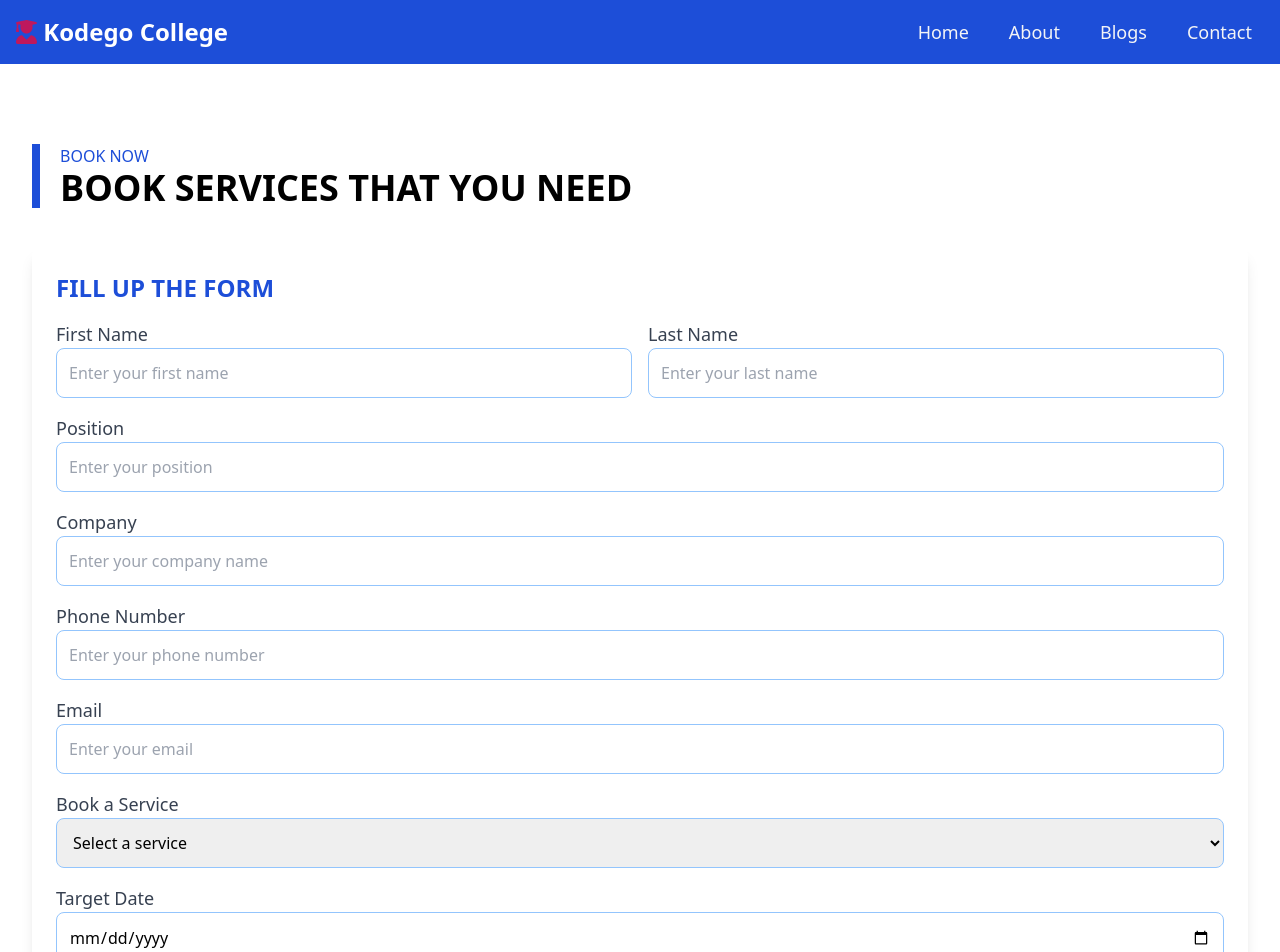
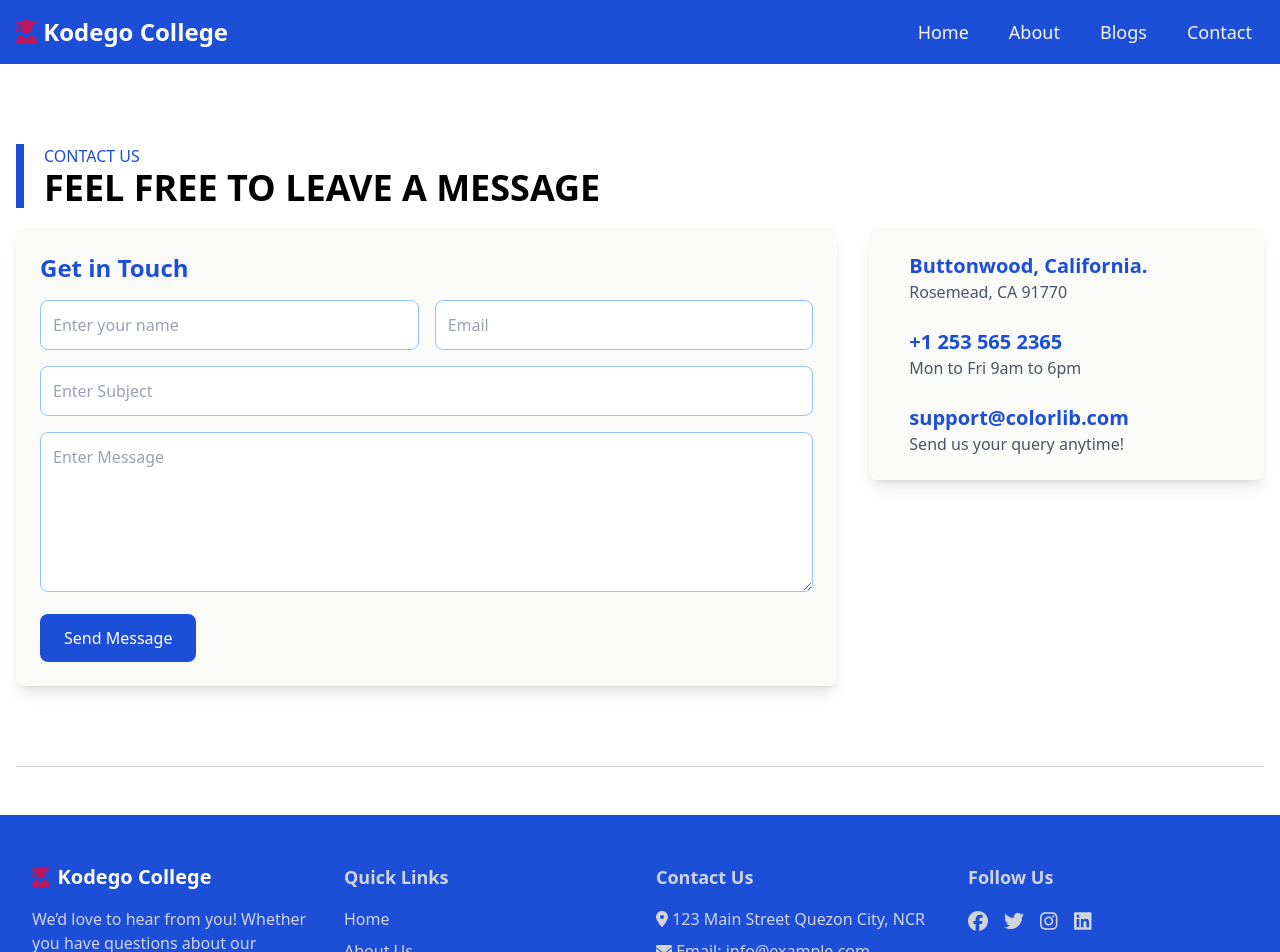
Before and after one commit to JohnJayvee/reactMP, a React (Vite) app: page /contact in a window 1280 px wide. Shown: the top 952 px of the page. Built offline with nearby package versions, Linux system fonts and the light colour scheme.

Commit message:
fix form

```diff
--- a/src/components/ContactForm.jsx
+++ b/src/components/ContactForm.jsx
@@ -1,208 +1,123 @@
 import React, { useState } from 'react';
 import axios from 'axios';
-import { toast, ToastContainer } from 'react-toastify';
+import { ToastContainer, toast } from 'react-toastify';
 import 'react-toastify/dist/ReactToastify.css';
 
-function BookingForm() {
+const ContactForm = () => {
     const [formData, setFormData] = useState({
-        firstName: '',
-        lastName: '',
+        name: '',
         email: '',
-        position: '',
-        cellphoneNumber: '',
-        company: '',
-        service: '',
-        targetDate: '',
+        subject: '',
         message: ''
     });
-
     const [errors, setErrors] = useState({});
 
-    const handleSubmit = async (event) => {
-        event.preventDefault();
+    const handleInputChange = (e) => {
+        const { name, value } = e.target;
+        setFormData({ ...formData, [name]: value });
+        setErrors({ ...errors, [name]: '' });
+    };
 
+    const handleSubmit = async (e) => {
+        e.preventDefault();
         try {
-            const response = await axios.post('http://kodegoapi.test/api/order/create', formData, {
-                headers: {
-                    'Content-Type': 'application/json'
+            const response = await axios.post(
+                'http://kodegoapi.test/api/message/create',
+                formData,
+                {
+                    headers: {
+                        'Content-Type': 'application/json'
+                    }
                 }
-            });
-
-            console.log('Response:', response.data);
-            toast.success('Form submitted successfully!');
-            // Reset form after successful submission
-            setFormData({
-                firstName: '',
-                lastName: '',
-                email: '',
-                position: '',
-                cellphoneNumber: '',
-                company: '',
-                service: '',
-                targetDate: '',
-                message: ''
-            });
-            setErrors({});
+            );
+            if (response.status === 200 || response.status === 201) {
+                toast.success('Message sent successfully!');
+                console.log(response)
+                setFormData({ name: '', email: '', subject: '', message: '' });
+                setErrors({});
+            } else {
+                toast.error('Failed to send message.');
+            }
         } catch (error) {
-            console.error('Error:', error);
-            if (error.response && error.response.data && error.response.data.errors) {
-                const { errors: apiErrors } = error.response.data;
+            if (error.response && error.response.status === 422) {
+                const apiErrors = error.response.data.errors || {};
                 setErrors(apiErrors);
-                toast.error('Please check the form for errors.');
+                toast.error('Validation error. Please check the fields.');
+                console.log(error.response);
             } else {
-                toast.error('An error occurred. Please try again later.');
+                toast.error('Failed to send message.');
             }
         }
     };
 
-    const handleInputChange = (event) => {
-        const { name, value } = event.target;
-        setFormData({ ...formData, [name]: value });
-        // Clear error for the current input field on change
-        setErrors({ ...errors, [name]: null });
-    };
-
     return (
         <div className="container mx-auto mt-20 px-4">
-            <div className="flex justify-center">
-                <div className="w-full max-w-7xl px-4 mb-8">
-                    <div className="border-l-8 border-blue-700 pl-5 mb-5">
-                        <h6 className="text-blue-700 text-md uppercase">Book Now</h6>
-                        <h1 className="text-3xl lg:text-4xl uppercase font-bold mb-10">Book services that you need</h1>
-                    </div>
-                    <div className="bg-white rounded-lg shadow-lg p-6">
-                        <h2 className="text-2xl font-semibold text-blue-700 mb-4 uppercase">Fill up the form</h2>
-                        <form onSubmit={handleSubmit}>
+            <div className="border-l-8 border-blue-700 pl-5 mb-5">
+                <h6 className="text-blue-700 text-md uppercase">Contact Us</h6>
+                <h1 className="text-3xl lg:text-4xl uppercase font-bold mb-5">Feel free to leave a message</h1>
+            </div>
+            <div className="flex flex-wrap -mx-4">
+                <div className="w-full lg:w-8/12 px-4 mb-8">
+                    <div className="bg-stone-50 rounded-lg shadow-lg p-6">
+                        <h2 className="text-2xl font-semibold text-blue-700 mb-4">Get in Touch</h2>
+                        <form onSubmit={handleSubmit} noValidate>
                             <div className="flex flex-wrap -mx-2">
                                 <div className="w-full md:w-1/2 px-2 mb-4">
-                                    <label htmlFor="first-name" className="block text-lg font-medium text-gray-700">First Name</label>
                                     <input
-                                        className={`form-control w-full p-3 border rounded-lg focus:outline-none ${errors.firstName ? 'border-red-500' : 'border-blue-300'}`}
-                                        name="firstName"
-                                        id="first-name"
+                                        className={`form-control w-full p-3 border rounded-lg focus:outline-none ${errors.name ? 'border-red-500' : 'border-blue-300'
+                                            }`}
+                                        name="name"
+                                        id="name"
                                         type="text"
-                                        placeholder="Enter your first name"
-                                        required
-                                        value={formData.firstName}
+                                        value={formData.name}
                                         onChange={handleInputChange}
+                                        onFocus={(e) => (e.target.placeholder = '')}
+                                        onBlur={(e) => (e.target.placeholder = 'Enter your name')}
+                                        placeholder="Enter your name"
                                     />
-                                    {errors.firstName && <p className="text-red-500 text-xs mt-1">{errors.firstName[0]}</p>}
+                                    {errors.name && <p className="text-red-500 text-xs mt-1">{errors.name[0]}</p>}
                                 </div>
                                 <div className="w-full md:w-1/2 px-2 mb-4">
-                                    <label htmlFor="last-name" className="block text-lg font-medium text-gray-700">Last Name</label>
                                     <input
-                                        className={`form-control w-full p-3 border rounded-lg focus:outline-none ${errors.lastName ? 'border-red-500' : 'border-blue-300'}`}
-                                        name="lastName"
-                                        id="last-name"
-                                        type="text"
-                                        placeholder="Enter your last name"
-                                        required
-                                        value={formData.lastName}
-                                        onChange={handleInputChange}
-                                    />
-                                    {errors.lastName && <p className="text-red-500 text-xs mt-1">{errors.lastName[0]}</p>}
-                                </div>
-                                <div className="w-full px-2 mb-4">
-                                    <label htmlFor="position" className="block text-lg font-medium text-gray-700">Position</label>
-                                    <input
-                                        className={`form-control w-full p-3 border rounded-lg focus:outline-none ${errors.position ? 'border-red-500' : 'border-blue-300'}`}
-                                        name="position"
-                                        id="position"
-                                        type="text"
-                                        placeholder="Enter your position"
-                                        required
-                                        value={formData.position}
-                                        onChange={handleInputChange}
-                                    />
-                                    {errors.position && <p className="text-red-500 text-xs mt-1">{errors.position[0]}</p>}
-                                </div>
-                                <div className="w-full px-2 mb-4">
-                                    <label htmlFor="company" className="block text-lg font-medium text-gray-700">Company</label>
-                                    <input
-                                        className={`form-control w-full p-3 border rounded-lg focus:outline-none ${errors.company ? 'border-red-500' : 'border-blue-300'}`}
-                                        name="company"
-                                        id="company"
-                                        type="text"
-                                        placeholder="Enter your company name"
-                                        required
-                                        value={formData.company}
-                                        onChange={handleInputChange}
-                                    />
-                                    {errors.company && <p className="text-red-500 text-xs mt-1">{errors.company[0]}</p>}
-                                </div>
-                                <div className="w-full px-2 mb-4">
-                                    <label htmlFor="phone-number" className="block text-lg font-medium text-gray-700">Phone Number</label>
-                                    <input
-                                        className={`form-control w-full p-3 border rounded-lg focus:outline-none ${errors.cellphoneNumber ? 'border-red-500' : 'border-blue-300'}`}
-                                        name="cellphoneNumber"
-                                        id="phone-number"
-                                        type="text"
-                                        placeholder="Enter your phone number"
-                                        required
-                                        value={formData.cellphoneNumber}
-                                        onChange={handleInputChange}
-                                    />
-                                    {errors.cellphoneNumber && <p className="text-red-500 text-xs mt-1">{errors.cellphoneNumber[0]}</p>}
-                                </div>
-                                <div className="w-full px-2 mb-4">
-                                    <label htmlFor="email" className="block text-lg font-medium text-gray-700">Email</label>
-                                    <input
-                                        className={`form-control w-full p-3 border rounded-lg focus:outline-none ${errors.email ? 'border-red-500' : 'border-blue-300'}`}
+                                        className={`form-control w-full p-3 border rounded-lg focus:outline-none ${errors.email ? 'border-red-500' : 'border-blue-300'
+                                            }`}
                                         name="email"
                                         id="email"
                                         type="email"
-                                        placeholder="Enter your email"
-                                        required
                                         value={formData.email}
                                         onChange={handleInputChange}
+                                        onFocus={(e) => (e.target.placeholder = '')}
+                                        onBlur={(e) => (e.target.placeholder = 'Enter email address')}
+                                        placeholder="Email"
                                     />
                                     {errors.email && <p className="text-red-500 text-xs mt-1">{errors.email[0]}</p>}
                                 </div>
                                 <div className="w-full px-2 mb-4">
-                                    <label htmlFor="select-service" className="block text-lg font-medium text-gray-700">Book a Service</label>
-                                    <select
-                                        className={`form-control w-full p-3 border rounded-lg focus:outline-none ${errors.service ? 'border-red-500' : 'border-blue-300'}`}
-                                        name="service"
-                                        id="select-service"
-                                        required
-                                        value={formData.service}
+                                    <input
+                                        className={`form-control w-full p-3 border rounded-lg focus:outline-none ${errors.subject ? 'border-red-500' : 'border-blue-300'
+                                            }`}
+                                        name="subject"
+                                        id="subject"
+                                        type="text"
+                                        value={formData.subject}
                                         onChange={handleInputChange}
-                                    >
-                                        <option value="">Select a service</option>
-                                        <option value="website-creation">Website Creation and Maintenance</option>
-                                        <option value="content-marketing">Content Marketing</option>
-                                        <option value="creative-branding">Creative Branding</option>
-                                        <option value="seo">Search Engine Optimization</option>
-                                        <option value="ssm">Social Media Marketing</option>
-                                        <option value="virtual-assistant">Virtual Assistant</option>
-                                        <option value="hosting-domain">Hosting and Domain</option>
-                                        <option value="influencer-marketing">Influencer Marketing</option>
-                                    </select>
-                                    {errors.service && <p className="text-red-500 text-xs mt-1">{errors.service[0]}</p>}
+                                        onFocus={(e) => (e.target.placeholder = '')}
+                                        onBlur={(e) => (e.target.placeholder = 'Enter Subject')}
+                                        placeholder="Enter Subject"
+                                    />
+                                    {errors.subject && <p className="text-red-500 text-xs mt-1">{errors.subject[0]}</p>}
                                 </div>
                                 <div className="w-full px-2 mb-4">
-                                    <label htmlFor="target-date" className="block text-lg font-medium text-gray-700">Target Date</label>
-                                    <input
-                                        className={`form-control w-full p-3 border rounded-lg focus:outline-none ${errors.targetDate ? 'border-red-500' : 'border-blue-300'}`}
-                                        name="targetDate"
-                                        id="target-date"
-                                        type="date"
-                                        required
-                                        value={formData.targetDate}
-                                        onChange={handleInputChange}
-                                    />
-                                    {errors.targetDate && <p className="text-red-500 text-xs mt-1">{errors.targetDate[0]}</p>}
-                                </div>
-                                <div className="w-full px-2 mb-4">
-                                    <label htmlFor="book-message" className="block text-lg font-medium text-gray-700">Type your message here</label>
                                     <textarea
-                                        className={`form-control w-full h-40 p-3 border rounded-lg focus:outline-none ${errors.message ? 'border-red-500' : 'border-blue-300'}`}
+                                        className={`form-control w-full h-40 p-3 border rounded-lg focus:outline-none ${errors.message ? 'border-red-500' : 'border-blue-300'
+                                            }`}
                                         name="message"
-                                        id="book-message"
-                                        placeholder="Enter your message"
-                                        required
+                                        id="message"
                                         value={formData.message}
                                         onChange={handleInputChange}
+                                        onFocus={(e) => (e.target.placeholder = '')}
+                                        onBlur={(e) => (e.target.placeholder = 'Enter Message')}
+                                        placeholder="Enter Message"
                                     ></textarea>
                                     {errors.message && <p className="text-red-500 text-xs mt-1">{errors.message[0]}</p>}
                                 </div>
@@ -211,17 +126,52 @@ function BookingForm() {
                                         type="submit"
                                         className="button bg-blue-700 text-white px-6 py-3 rounded-lg focus:outline-none hover:bg-blue-800"
                                     >
-                                        Submit
+                                        Send Message
                                     </button>
                                 </div>
                             </div>
                         </form>
                     </div>
                 </div>
+                <div className="w-full lg:w-4/12 px-4 mb-8">
+                    <div className="bg-stone-50 rounded-lg shadow-lg p-6">
+                        <div className="space-y-6">
+                            <div className="media contact-info flex items-start space-x-4">
+                                <span className="contact-info__icon text-2xl text-blue-700">
+                                    <i className="ti-home"></i>
+                                </span>
+                                <div className="media-body">
+                                    <h3 className="text-xl font-semibold text-blue-700">Buttonwood, California.</h3>
+                                    <p className="text-gray-600">Rosemead, CA 91770</p>
+                                </div>
+                            </div>
+                            <div className="media contact-info flex items-start space-x-4">
+                                <span className="contact-info__icon text-2xl text-blue-700">
+                                    <i className="ti-tablet"></i>
+                                </span>
+                                <div className="media-body">
+                                    <h3 className="text-xl font-semibold text-blue-700">+1 253 565 2365</h3>
+                                    <p className="text-gray-600">Mon to Fri 9am to 6pm</p>
+                                </div>
+                            </div>
+                            <div className="media contact-info flex items-start space-x-4">
+                                <span className="contact-info__icon text-2xl text-blue-700">
+                                    <i className="ti-email"></i>
+                                </span>
+                                <div className="media-body">
+                                    <h3 className="text-xl font-semibold text-blue-700">support@colorlib.com</h3>
+                                    <p className="text-gray-600">Send us your query anytime!</p>
+                                </div>
+                            </div>
+                        </div>
+                    </div>
+                </div>
             </div>
+            {/* Divider */}
+            <hr className="my-12 border-gray-300" />
             <ToastContainer />
         </div>
     );
-}
+};
 
-export default BookingForm;
+export default ContactForm;
```
